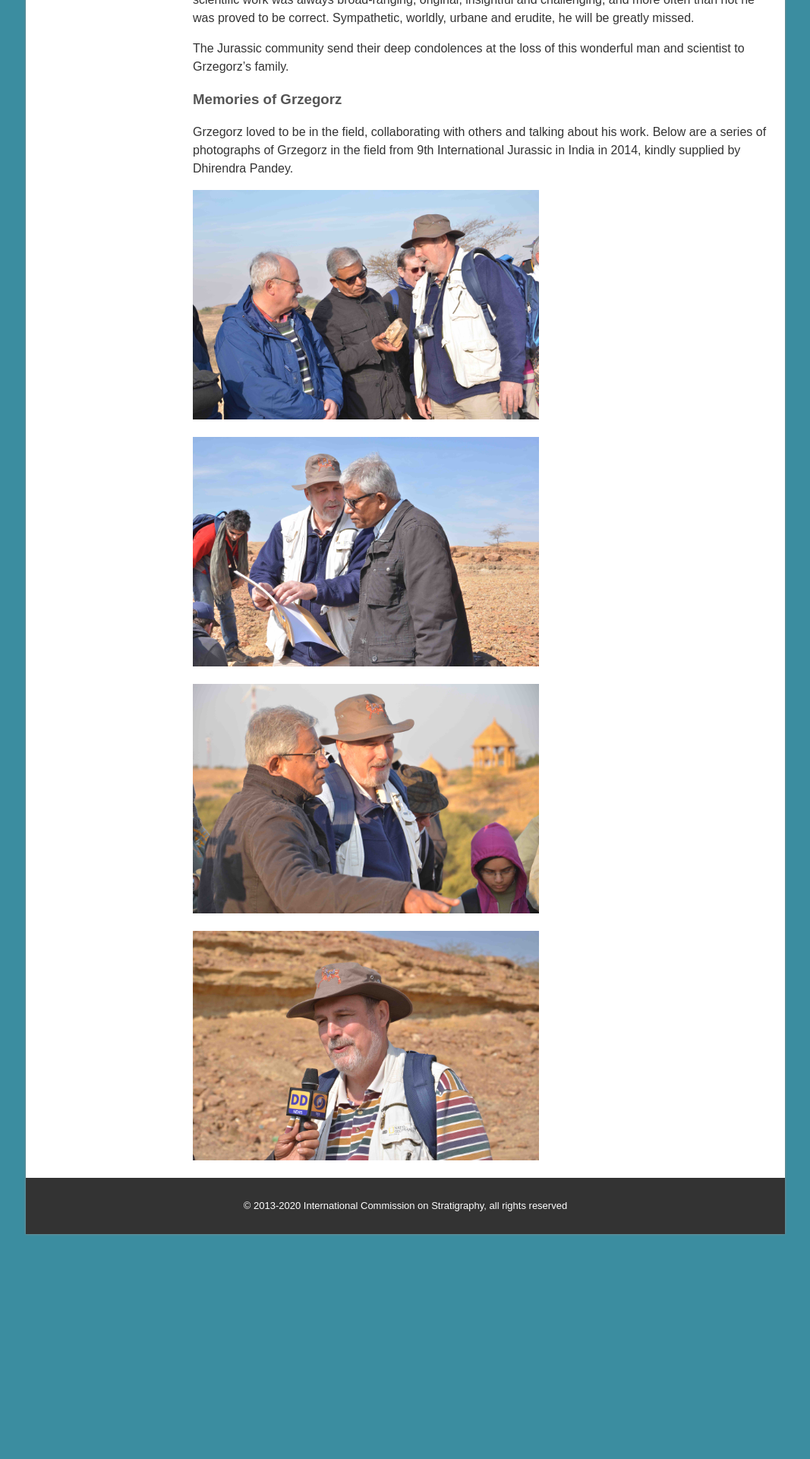
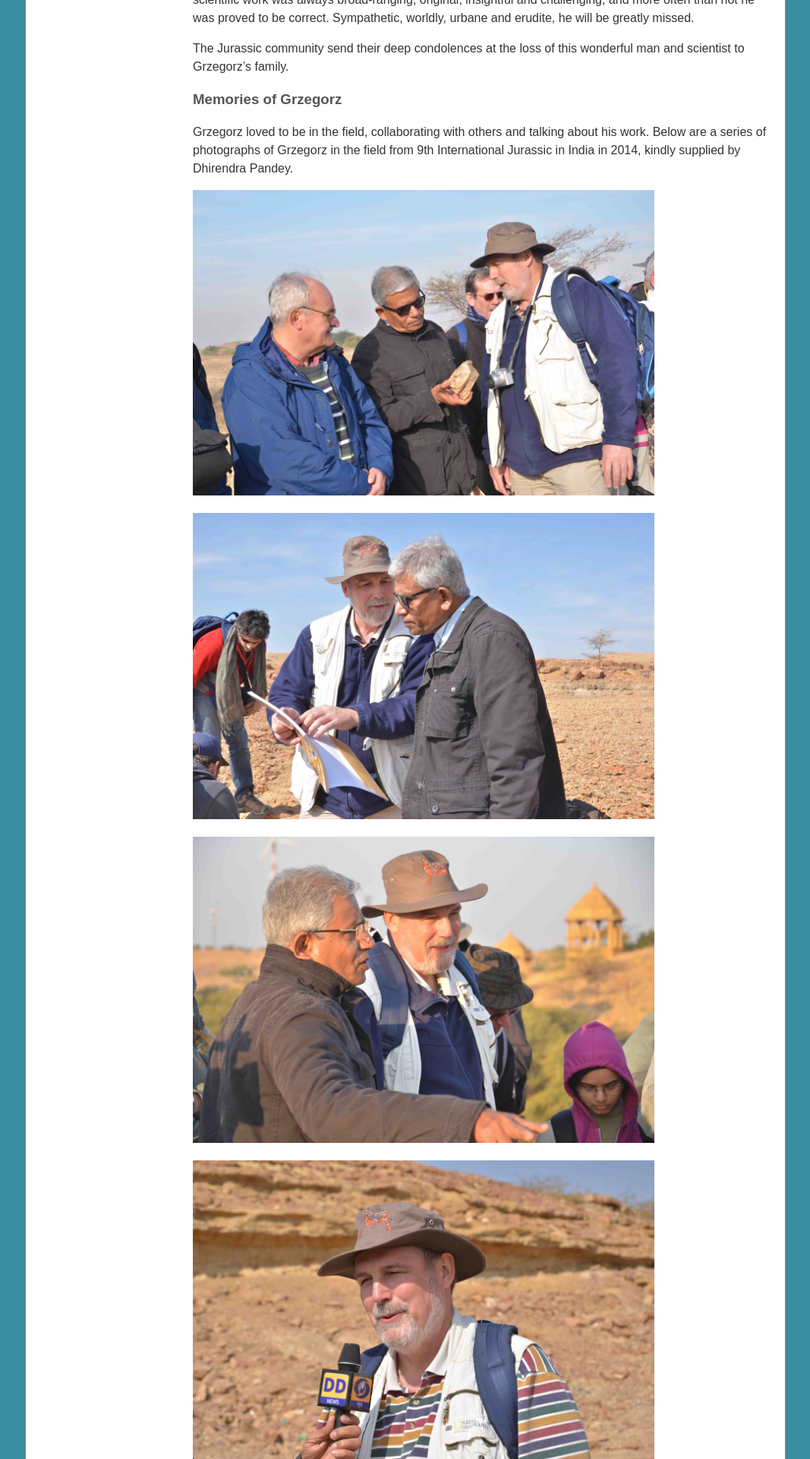
Before and after one commit to i-c-stratigraphy/subcommission-jurassic, a Jekyll site: the page built from pages/news-pienkowski.md, in a window 1280 px wide. Shown: the part 1076-2996 px from the top of the page at 76% size, without its empty margins (106-1173 px from the left). Built offline with Jekyll 4.4.1, drawn with Linux system fonts in a browser that asks for light colours; before the commit the page ends 2700 px from its top, so only the background shows below that.

Commit message:
Update news-pienkowski.md

```diff
--- a/pages/news-pienkowski.md
+++ b/pages/news-pienkowski.md
@@ -18,10 +18,10 @@ The Jurassic community send their deep condolences at the loss of this wonderful
 
 Grzegorz loved to be in the field, collaborating with others and talking about his work. Below are a series of photographs of Grzegorz in the field from 9th International Jurassic in India in 2014, kindly supplied by Dhirendra Pandey.
 
-<img src="images/Pienkowski_2014_1.jpg" style="width:60%;" alt="Gregory Pienkowski" />
+<img src="images/Pienkowski_2014_1.jpg" style="width:80%;" alt="Gregory Pienkowski" />
 
-<img src="images/Pienkowski_2014_2.jpg" style="width:60%;" alt="Gregory Pienkowski" />
+<img src="images/Pienkowski_2014_2.jpg" style="width:80%;" alt="Gregory Pienkowski" />
 
-<img src="images/Pienkowski_2014_3.jpg" style="width:60%;" alt="Gregory Pienkowski" />
+<img src="images/Pienkowski_2014_3.jpg" style="width:80%;" alt="Gregory Pienkowski" />
 
-<img src="images/Pienkowski_2014_4.jpg" style="width:60%;" alt="Gregory Pienkowski" />
+<img src="images/Pienkowski_2014_4.jpg" style="width:80%;" alt="Gregory Pienkowski" />
```
